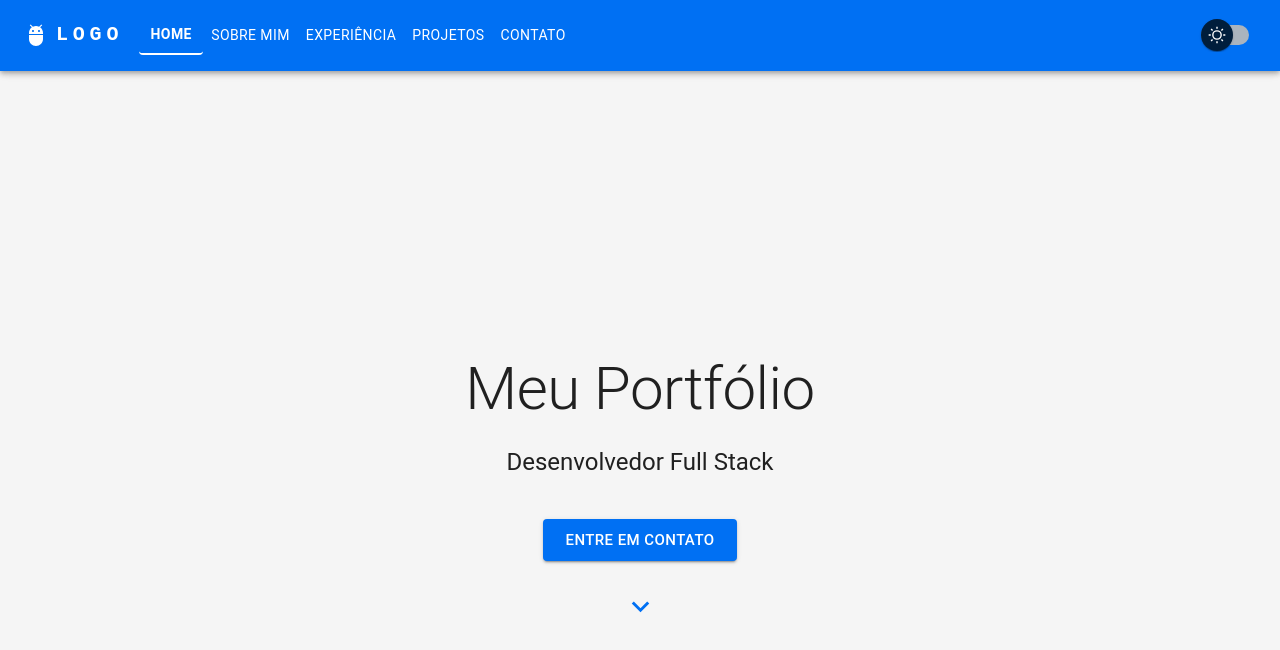
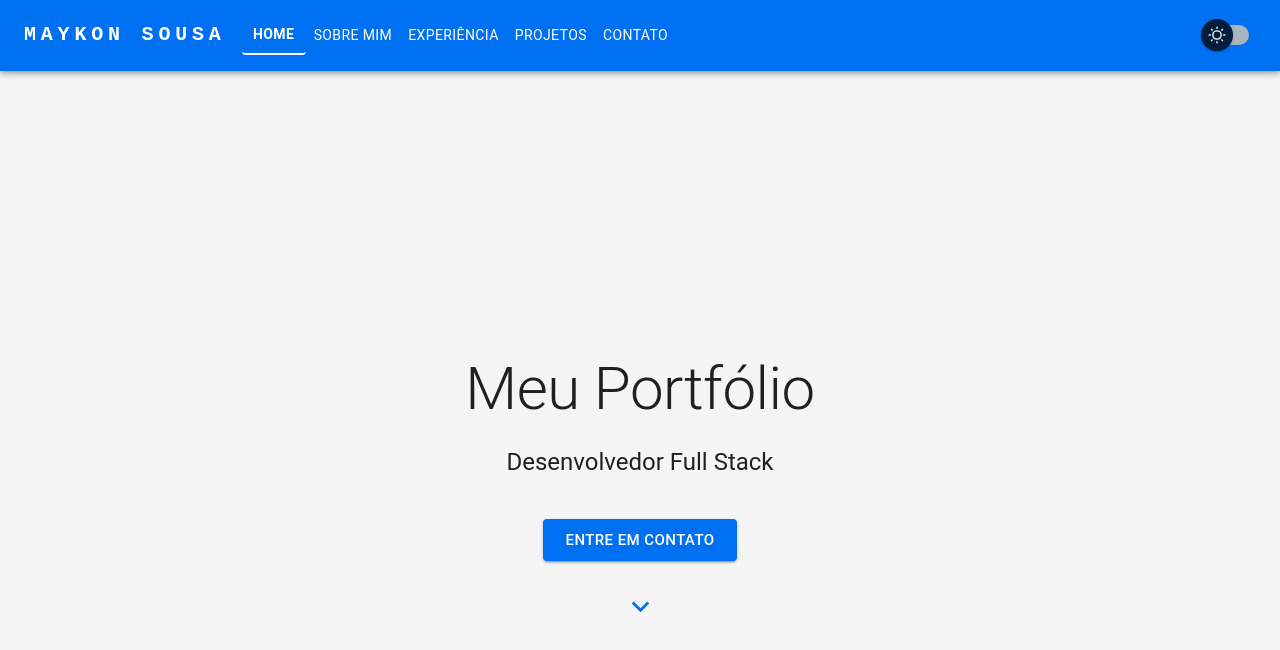
Before and after one commit to maykonsousa/portifolio-v3, a Next.js app: page / in a window 1280 px wide. Shown: the top 650 px of the page. Built offline with nearby package versions, Linux system fonts and the light colour scheme.

Commit message:
fix: logo name

```diff
--- a/src/components/Header/Header.tsx
+++ b/src/components/Header/Header.tsx
@@ -50,7 +50,6 @@ export function Header() {
     <AppBar position="sticky">
       <Container maxWidth="xl">
         <Toolbar disableGutters>
-          <Adb sx={{ display: { xs: 'none', md: 'flex' }, mr: 1 }} />
           <Typography
             variant="h6"
             noWrap
@@ -67,7 +66,7 @@ export function Header() {
               textDecoration: 'none',
             }}
           >
-            LOGO
+            MAYKON SOUSA
           </Typography>
 
           <Box sx={{ flexGrow: 1, display: { xs: 'flex', md: 'none' } }}>
@@ -126,7 +125,7 @@ export function Header() {
               textDecoration: 'none',
             }}
           >
-            LOGO
+            MAYKON SOUSA
           </Typography>
           <Box sx={{ flexGrow: 1, display: { xs: 'none', md: 'flex' } }}>
             {pages.map(([key, label]) => (
```
